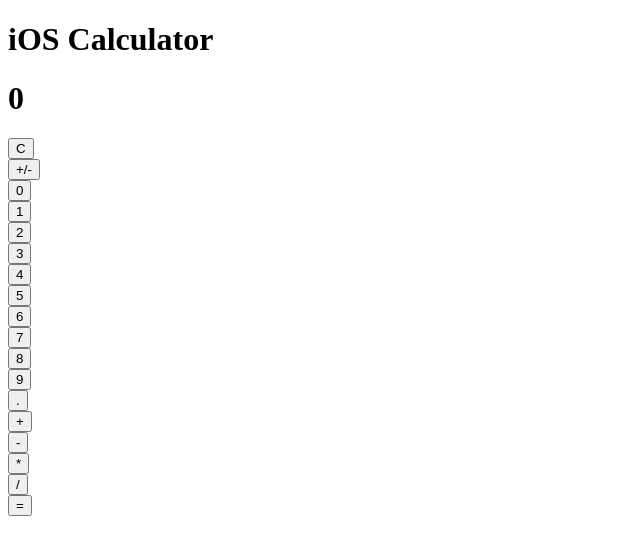
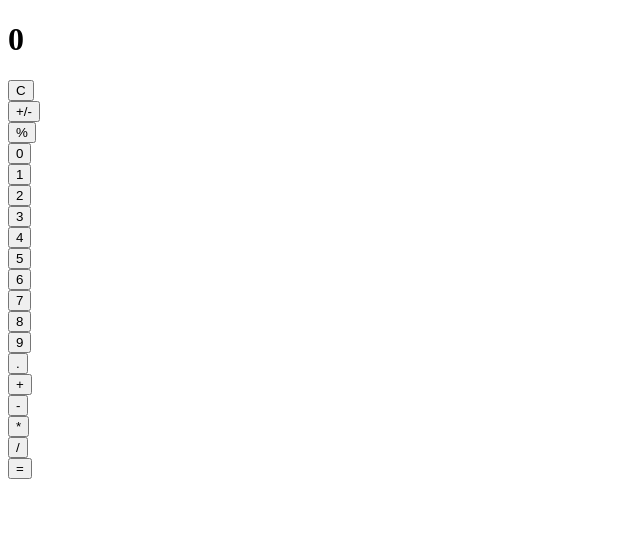
Before and after one commit to danderekma/ios-calculator, a React (Create React App) app: page / in a window 1280 px wide. Shown: the top 554 px of the page, without its empty margins (0-640 px from the left). Built offline with nearby package versions, Linux system fonts and the light colour scheme.

Commit message:
added percent button

```diff
--- a/src/App.js
+++ b/src/App.js
@@ -3,6 +3,7 @@ import { evaluate } from "mathjs";
 import Field from "./Components/Field"
 import ClearButton from "./Components/ClearButton";
 import SignButton from "./Components/SignButton";
+import PercentButton from "./Components/PercentButton";
 import NumberButton from "./Components/NumberButton";
 import DecimalButton from "./Components/DecimalButton";
 import OperatorButton from "./Components/OperatorButton";
@@ -22,9 +23,10 @@ class App extends React.Component {
     this.handleEquals = this.handleEquals.bind(this);
     this.handleDecimal = this.handleDecimal.bind(this);
     this.handleOperation = this.handleOperation.bind(this);
+    this.handleToggle = this.handleToggle.bind(this);
     this.handleClear = this.handleClear.bind(this);
-    this.handleToggle = this.handleToggle.bind(this);
     this.handleSign = this.handleSign.bind(this);
+    this.handlePercent = this.handlePercent.bind(this);
   }
 
   handleNumInput(num) {
@@ -61,7 +63,13 @@ class App extends React.Component {
     }
   }
   handleDecimal() {
-    this.handleNumInput(".");
+    if (this.state.opToggled || this.state.currentValue === "-0") {
+      this.handleNumInput("0.")
+    } else {
+      if (!this.state.currentValue.includes(".")) {
+        this.handleNumInput(".");
+      }
+    }
   }
   handleOperation(op) {
     this.handleEquals();
@@ -69,6 +77,9 @@ class App extends React.Component {
       operation: op,
       invokedEquals: false
     });
+  }
+  handleToggle() {
+    this.setState({opToggled: true});
   }
   handleClear() {
     this.setState({
@@ -78,9 +89,6 @@ class App extends React.Component {
       opToggled: false,
       invokedEquals: false
     });
-  }
-  handleToggle() {
-    this.setState({opToggled: true});
   }
   handleSign() {
     if (this.state.opToggled) {
@@ -97,14 +105,17 @@ class App extends React.Component {
       }
     }
   }
+  handlePercent() {
+    this.setState({currentValue: String(this.state.currentValue / 100)});
+  }
 
   render() {
     return (
       <div>
-        <h1>iOS Calculator</h1>
         <Field value={this.state.currentValue}/>
         <ClearButton value="C" handleClear={this.handleClear}/>
         <SignButton value="+/-" handleSign={this.handleSign}/>
+        <PercentButton value="%" handlePercent={this.handlePercent}/>
         <NumberButton value="0" handleNumInput={this.handleNumInput}/>
         <NumberButton value="1" handleNumInput={this.handleNumInput}/>
         <NumberButton value="2" handleNumInput={this.handleNumInput}/>
--- a/src/Components/EqualsButton.js
+++ b/src/Components/EqualsButton.js
@@ -1,7 +1,7 @@
 import React from "react";
 
 class EqualsButton extends React.Component {
-  render () {
+  render() {
     return (
       <div>
         <input type="button" value={this.props.value} onClick={this.props.handleEquals}/>
--- /dev/null
+++ b/src/Components/PercentButton.js
@@ -0,0 +1,18 @@
+import React from "react";
+
+class PercentButton extends React.Component {
+  onTrigger(event) {
+    this.props.handlePercent();
+    event.preventDefault();
+  }
+
+  render() {
+    return (
+      <div>
+        <input type="button" value={this.props.value} onClick={this.onTrigger.bind(this)}/>
+      </div>
+    );
+  }
+}
+
+export default PercentButton;
```
